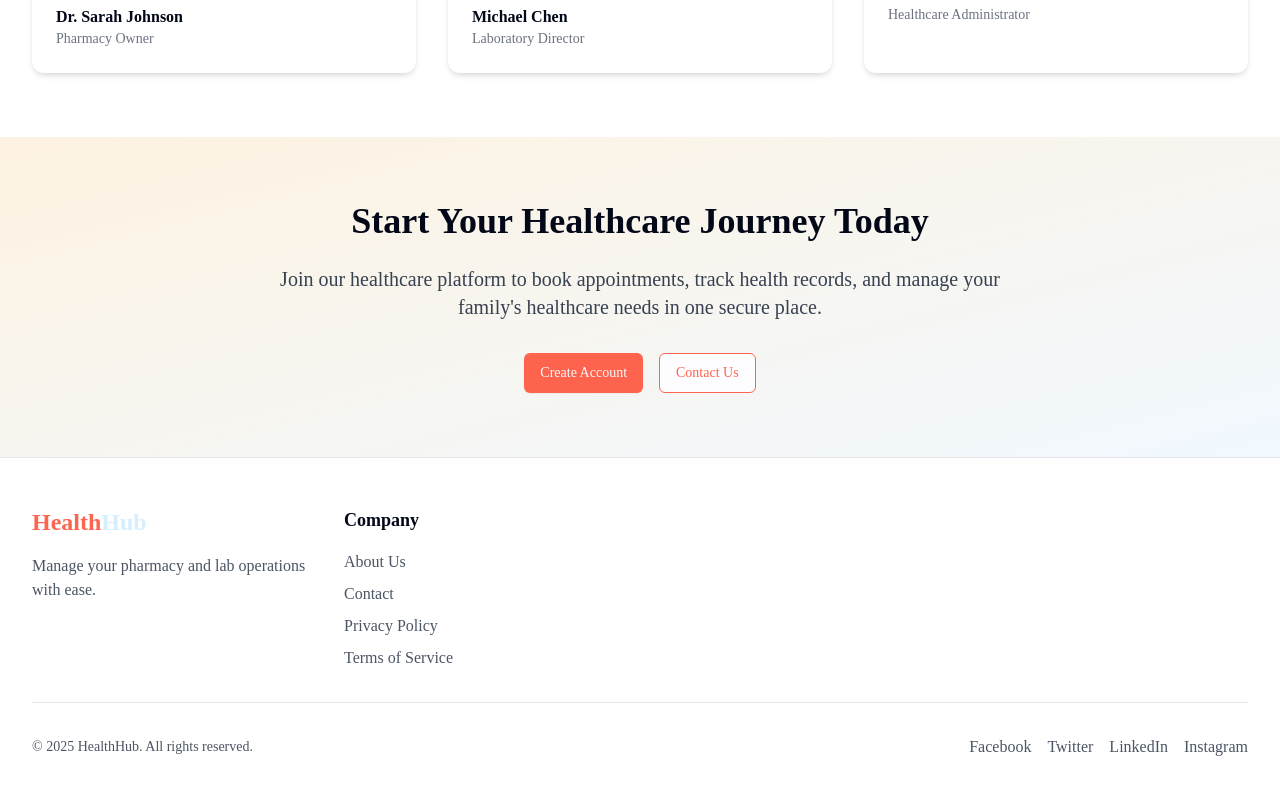
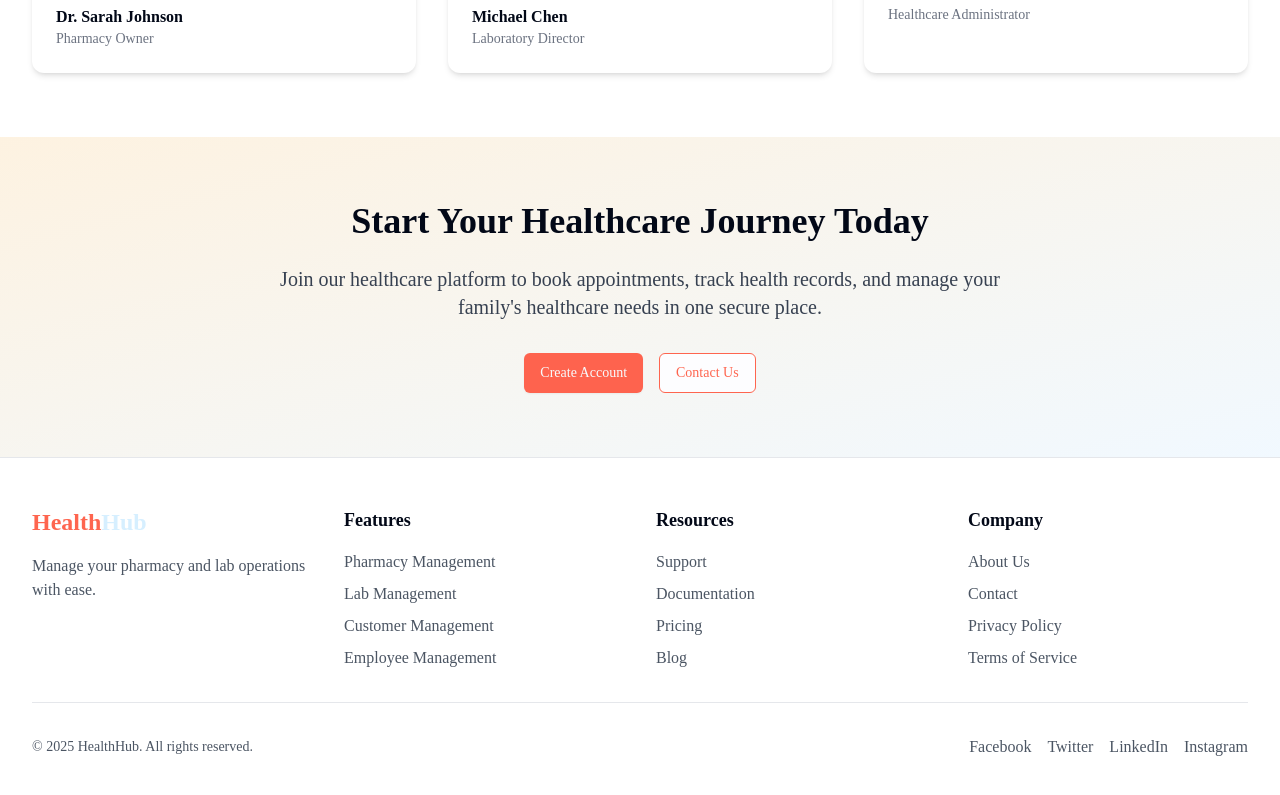
Before and after one commit to ui07xWizardOp/healthhub-core-connect, a React (Vite) app: page / in a window 1280 px wide. Shown: the part 2009-2804 px from the top of the page. Built offline with nearby package versions, Linux system fonts and the light colour scheme.

Commit message:
Reverted to commit 3177e4497991b45c70206a65749a783cac8fa119

```diff
--- a/src/components/Footer.tsx
+++ b/src/components/Footer.tsx
@@ -1,8 +1,11 @@
+
 import React from 'react';
 import Logo from './Logo';
 import { Link } from 'react-router-dom';
+
 const Footer: React.FC = () => {
-  return <footer className="bg-white border-t border-gray-200">
+  return (
+    <footer className="bg-white border-t border-gray-200">
       <div className="healthhub-container py-12">
         <div className="grid grid-cols-1 md:grid-cols-4 gap-8">
           <div className="flex flex-col">
@@ -12,9 +15,25 @@ const Footer: React.FC = () => {
             </p>
           </div>
 
+          <div>
+            <h3 className="font-semibold text-lg mb-4">Features</h3>
+            <ul className="space-y-2">
+              <li><Link to="/pharmacy" className="text-gray-600 hover:text-healthhub-orange transition-colors">Pharmacy Management</Link></li>
+              <li><Link to="/laboratory" className="text-gray-600 hover:text-healthhub-orange transition-colors">Lab Management</Link></li>
+              <li><Link to="/customers" className="text-gray-600 hover:text-healthhub-orange transition-colors">Customer Management</Link></li>
+              <li><Link to="/employees" className="text-gray-600 hover:text-healthhub-orange transition-colors">Employee Management</Link></li>
+            </ul>
+          </div>
 
-
-
+          <div>
+            <h3 className="font-semibold text-lg mb-4">Resources</h3>
+            <ul className="space-y-2">
+              <li><Link to="/support" className="text-gray-600 hover:text-healthhub-orange transition-colors">Support</Link></li>
+              <li><Link to="/documentation" className="text-gray-600 hover:text-healthhub-orange transition-colors">Documentation</Link></li>
+              <li><Link to="/pricing" className="text-gray-600 hover:text-healthhub-orange transition-colors">Pricing</Link></li>
+              <li><Link to="/blog" className="text-gray-600 hover:text-healthhub-orange transition-colors">Blog</Link></li>
+            </ul>
+          </div>
 
           <div>
             <h3 className="font-semibold text-lg mb-4">Company</h3>
@@ -47,6 +66,8 @@ const Footer: React.FC = () => {
           </div>
         </div>
       </div>
-    </footer>;
+    </footer>
+  );
 };
+
 export default Footer;
```
